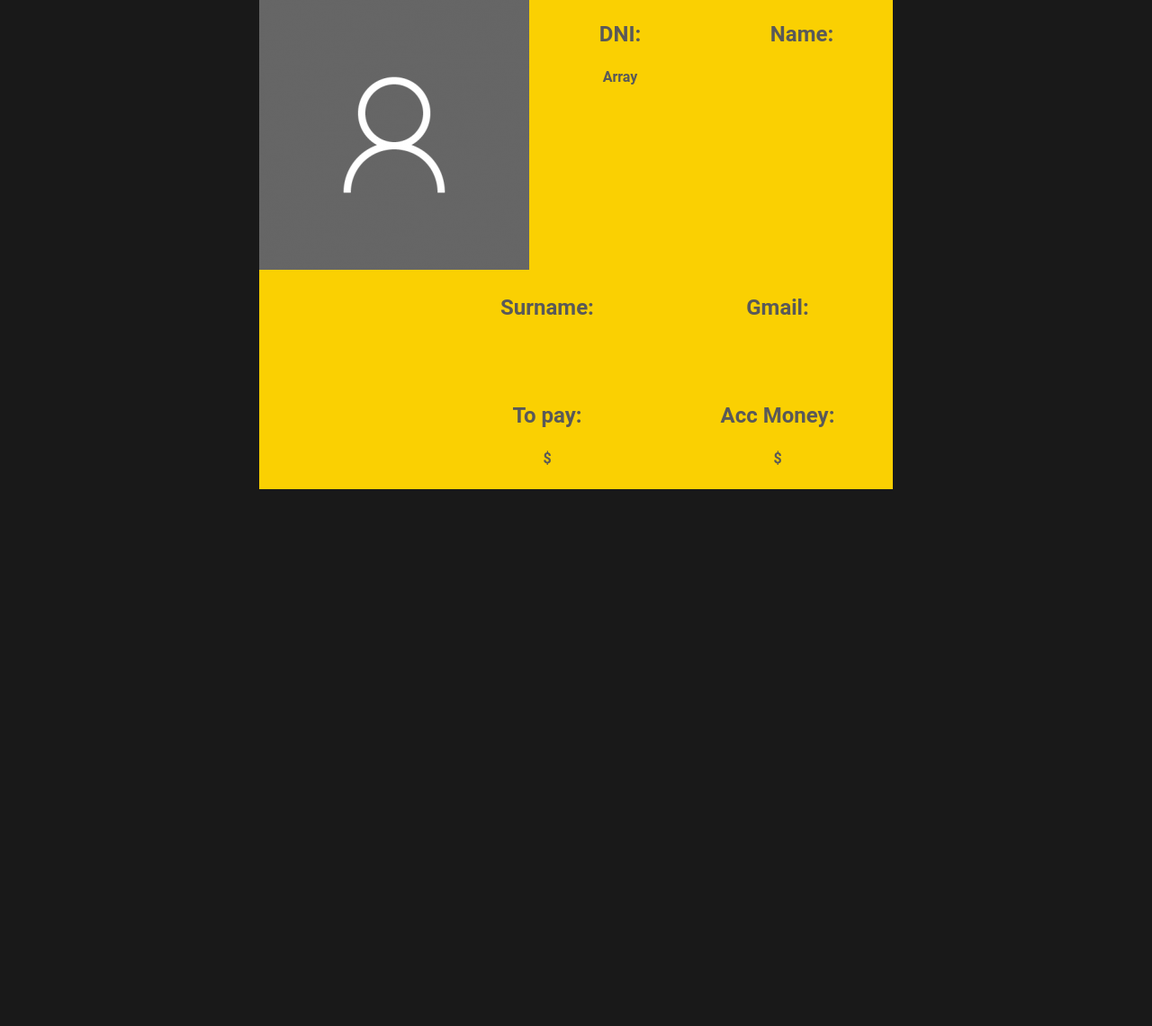
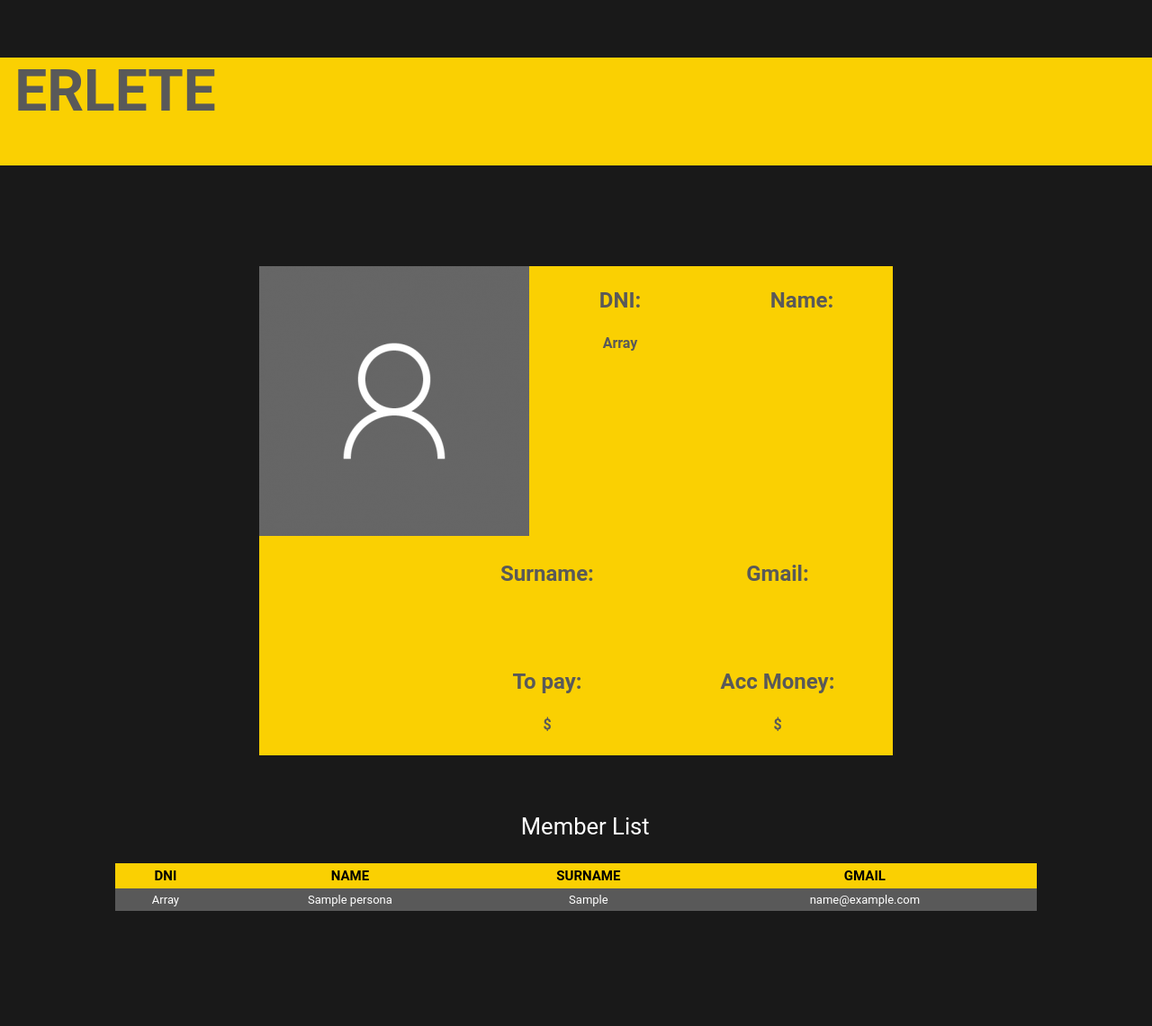
Before and after one commit to Ikerrom/BeesProiect-IORS, a PHP site: page /account.php in a window 1280 px wide. Shown: the whole page at 90% size. Before the commit the page ends 544 px from the top, so only its background shows below. Run offline with PHP 8.4, Linux system fonts and the light colour scheme; the visitor is signed in with stand-in values (Sample User, id 1); tables that the repository leaves empty or names only in its code hold one stand-in row (values such as "Sample post"); data that the repository does not hold is empty.

Commit message:
Add files via upload

```diff
--- a/web/account.php
+++ b/web/account.php
@@ -3,18 +3,15 @@
 	  <head>
 	  <link rel="stylesheet" href="css.css">
 	  	<title>Account</title>
-
-  	<style type="text/css">
+		  	<style>
 		  			.campoacc{
 						width: 20vw;
 						height: 15vh;
 						color: #595959;
 						font-weight: bold;
 						text-align: center;
-				float: right;
 
 					}
-
 					.textstyleacc{
 						font-size: 150%;
 
@@ -28,10 +25,52 @@
 						margin:auto;
 
 					}
+					table.tableacc {
+						background-color: #595959;
+						width: 100%;
+						height: 200%;
+						text-align: center;
+						border-collapse: collapse;
+					}
 
+					table.tableacc td, table.tableacc th {
+						border: 0px solid #000000;
+						padding: 5px 4px;
+						}
+					table.tableacc tbody td {
+						font-size: 13px;
+						color: #FFFFFF;
+					}
+					table.tableacc thead {
+						background: #FAD002;
+					}
+					table.tableacc thead th {
+						font-size: 15px;
+						font-weight: bold;
+						color: #000000;
+						text-align: center;
+					}
+					table.tableacc tfoot td {
+						font-size: 14px;
+					}
+					.tableaccdiv{
+						width: 80%;
+						margin:10%;
+						margin-top: 5%;
+					}
+					.texttitle{
+						color: white;
+						font-size: 160%;
+						margin-left:2%;
+						text-align: center;
+					}
+					.bgdiv{
+						margin-top: 5%;
+					}
 		  	</style>
 	  </head>
 	  <body>
+
 	  	 <?php
 				    session_start();
 				    if (isset($_SESSION['erablitzailea_a_g'])) {
@@ -42,6 +81,43 @@
 					$imprimir = mysqli_fetch_array($result);
 
 					?>
+
+					<div class="title">
+						<p class="titletext">ERLETE</p>
+					</div>
+						<div class="topbar">
+							    <?php
+									if (isset($_SESSION['erablitzailea_a_g']))
+									{
+								?>
+								<form action="index.php">
+									<input class="buttonT" type="submit" value="INDEX"/>
+								</form>
+
+								<form action="account.php">
+									<input class="buttonT" type="submit" value="ACCOUNT"/>
+								</form>
+
+								<form action="booking.php">
+									<input class="buttonT" type="submit" value="BOOKING"/>
+								</form>
+
+								<?php
+									}else{
+									?>
+									<form action="login.php">
+										<input class="buttonT" type="submit" value="LOG IN"/>
+									</form>
+									<?php
+									}
+								?>
+							<form action="about.php">
+										<input class="buttonT" type="submit" value="ABOUT US"/>
+									</form>
+
+						</div>
+
+	   			<div class="bgdiv">
 	   				<div class="bgacc">
 						<div class="photoacc">
 							<img src="resources/Images/perfil.png">
@@ -88,12 +164,61 @@
 							?>
 						</div>
 					</div>
+	   			</div>
 
+					<div class="tableaccdiv">
+						<p class="texttitle">Member List</p>
+						<table class="tableacc">
+							<thead>
+									<tr>
+										<th>DNI</th>
+										<th>NAME</th>
+										<th>SURNAME</th>
+										<th>GMAIL</th>
+									</tr>
+							</thead>
 					<?php
+						$result2 =mysqli_query($link, "select nombre,apellido,gmail,dinero_pagar,dinero_cuenta from Personas");
+						while($imprimir2 = mysqli_fetch_array($result2)){
+							if ($result2->num_rows > 0) {
+							  	?>
+										<tbody>
+											<tr>
+												<td>
+													<?php
+														echo $dni;
+													?>
+												</td>
+												<td>
+													<?php
+														echo $imprimir2['nombre'];
+													?>
+												</td>
+												<td>
+													<?php
+														echo $imprimir2['apellido'];
+													?>
+												</td>
+												<td>
+													<?php
+														echo $imprimir2['gmail'];
+													?>
 
+												</td>
+											</tr>
+										</tbody>
+								<?php
+							} else {
+							  echo "0 results";
+							}
+						}
+						?>
+					</div>
+				<?php
 					} else{
 						echo "You are not logged in";
 					}
 		?>
+		</table>
 	  </body>
   </html>
```
Lines whose indentation alone changed are shown as unchanged.
